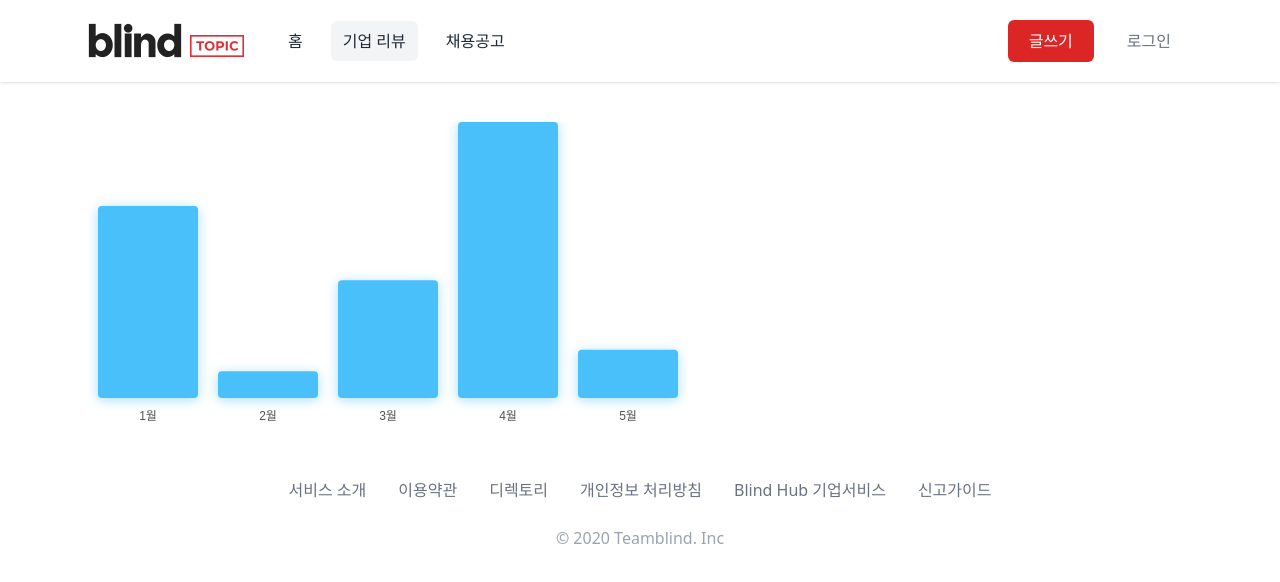
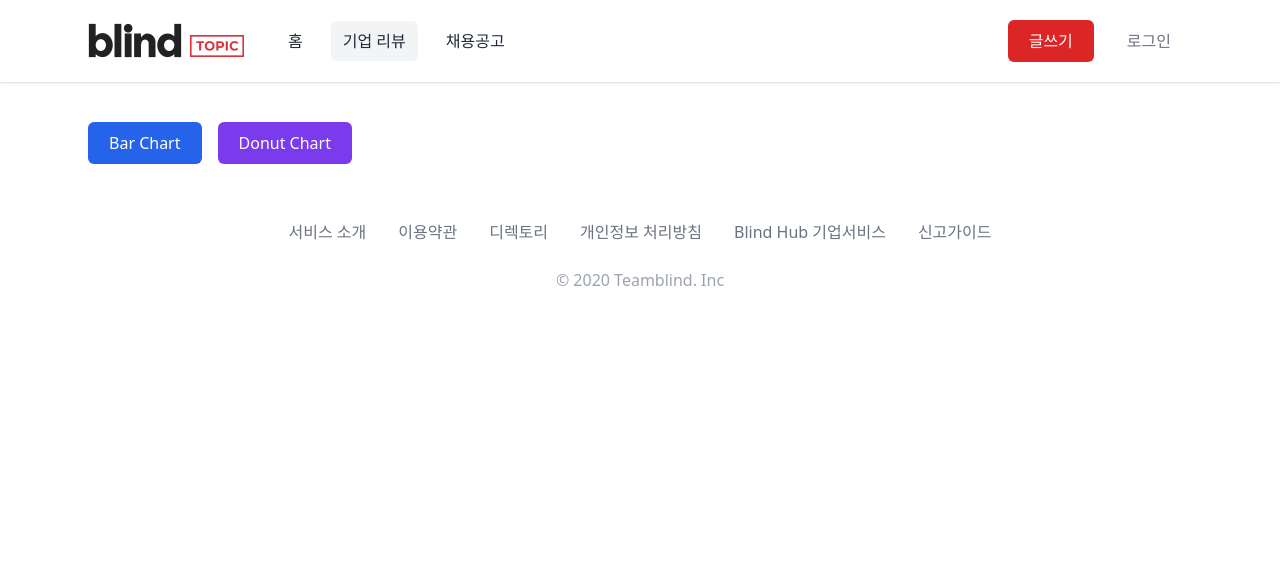
Before and after one commit to blockodyssey-jjpark/blind-clone, a Next.js app: page /company in a window 1280 px wide. Shown: the top 582 px of the page. Built offline with nearby package versions, Linux system fonts and the light colour scheme.

Commit message:
mod: chart page 폴더 이동

```diff
--- a/@d3/DonutChart/index.tsx
+++ b/@d3/DonutChart/index.tsx
@@ -1,4 +1,17 @@
+import * as d3 from 'd3';
+
+function run() {
+  const population2radius = d3
+    .scaleSqrt() // instead of scaleLinear()
+    .domain([0, 2e9])
+    .range([0, 300]);
+
+  console.log(population2radius(427e3));
+}
+
 const DonutChart = () => {
+  run();
+
   return <div />;
 };
 
--- a/pages/company/data/barChart.ts
+++ b/data/barChart.ts
@@ -1,4 +1,4 @@
-import { Chart } from 'components/d3/type';
+import { Chart } from '@d3/type';
 
 const data = [
   { label: '1월', value: 638789 },
--- /dev/null
+++ b/pages/chart/bar/index.tsx
@@ -0,0 +1,14 @@
+import { BarChart } from '@d3';
+import barChart from 'data/barChart';
+
+import type { NextPage } from 'next';
+
+const Company: NextPage = () => {
+  return (
+    <div>
+      <BarChart data={barChart.data} style={barChart.style} />
+    </div>
+  );
+};
+
+export default Company;
--- /dev/null
+++ b/pages/chart/donut/index.tsx
@@ -0,0 +1,13 @@
+import { DonutChart } from '@d3';
+
+import type { NextPage } from 'next';
+
+const Company: NextPage = () => {
+  return (
+    <div>
+      <DonutChart />
+    </div>
+  );
+};
+
+export default Company;
--- a/pages/company/index.tsx
+++ b/pages/company/index.tsx
@@ -1,14 +1,21 @@
-import { BarChart, DonutChart } from '@d3';
-
-import barChart from './data/barChart';
+/* eslint-disable jsx-a11y/anchor-is-valid */
+import Link from 'next/link';
 
 import type { NextPage } from 'next';
 
 const Company: NextPage = () => {
   return (
-    <div>
-      <BarChart data={barChart.data} style={barChart.style} />
-      <DonutChart />
+    <div className="flex gap-4">
+      <Link href="/chart/bar">
+        <a className="inline-flex items-center justify-center px-5 py-2 border border-transparent text-base font-medium rounded-md text-white bg-blue-600 hover:bg-blue-700">
+          Bar Chart
+        </a>
+      </Link>
+      <Link href="/chart/donut">
+        <a className="inline-flex items-center justify-center px-5 py-2 border border-transparent text-base font-medium rounded-md text-white bg-violet-600 hover:bg-violet-700">
+          Donut Chart
+        </a>
+      </Link>
     </div>
   );
 };
```
